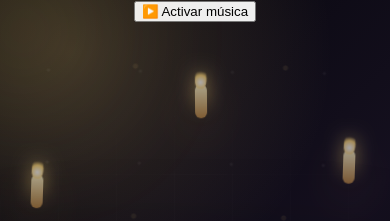
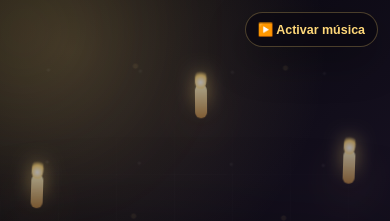
Before and after one commit to ChronosBVRX/jackbox-magico, a plain HTML site: page public/tv/index.html in a window 390 px wide. Shown: the top 221 px of the page. Drawn offline with Linux system fonts and the light colour scheme.

Commit message:
Update styles.css

```diff
--- a/public/tv/styles.css
+++ b/public/tv/styles.css
@@ -198,6 +198,29 @@ body::after {
     transform: translateX(-50%) scale(1.15) rotate(3deg);
     opacity: 1;
   }
+}
+
+.music-toggle {
+  position: fixed;
+  top: 18px;
+  right: 18px;
+  z-index: 999;
+  width: auto;
+  padding: 10px 14px;
+  border: 1px solid rgba(255, 216, 121, .26);
+  border-radius: 999px;
+  color: #ffd879;
+  background: rgba(10, 8, 16, .72);
+  backdrop-filter: blur(14px);
+  box-shadow: 0 14px 40px rgba(0,0,0,.28);
+  font-size: .9rem;
+  font-weight: 900;
+  cursor: pointer;
+}
+
+.music-toggle.playing {
+  color: #111;
+  background: linear-gradient(135deg, #ffd879, #ffb44d);
 }
 
 .screen {
@@ -736,4 +759,11 @@ p {
     right: 12px;
     bottom: 12px;
   }
+
+  .music-toggle {
+    top: 12px;
+    right: 12px;
+    font-size: .78rem;
+    padding: 9px 12px;
+  }
 }
```
